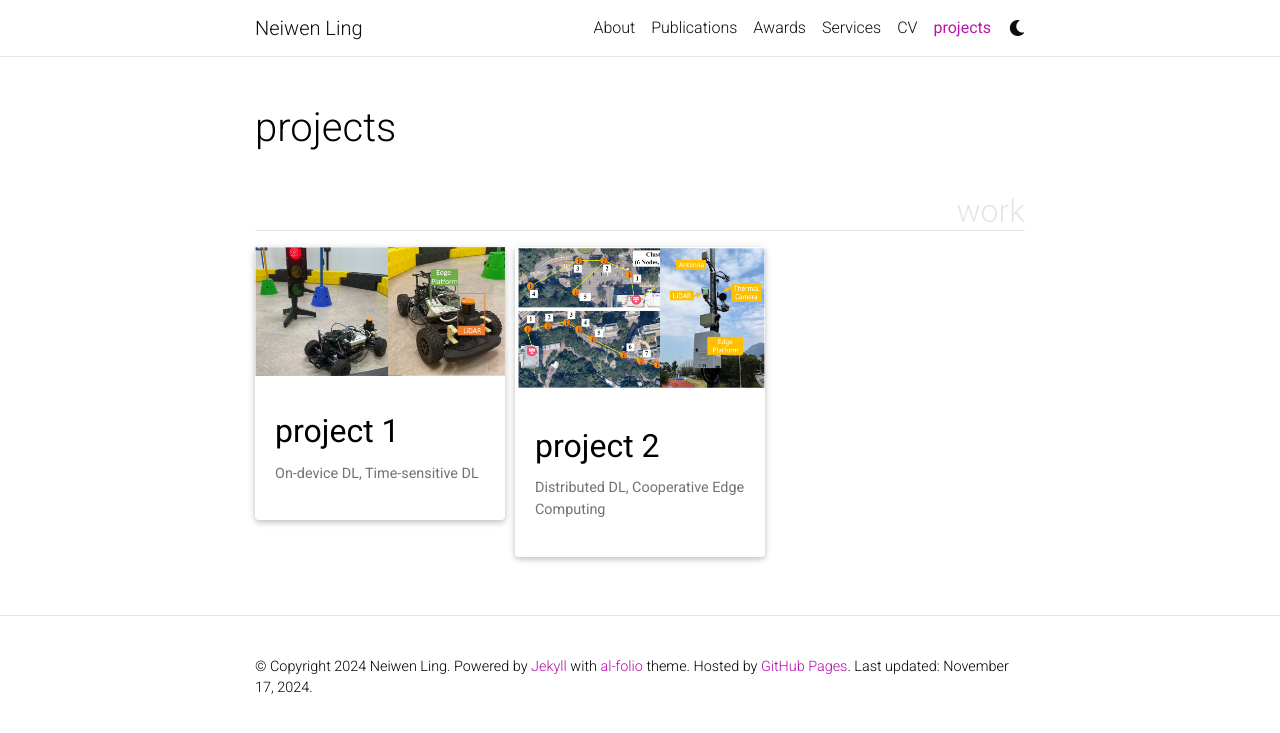
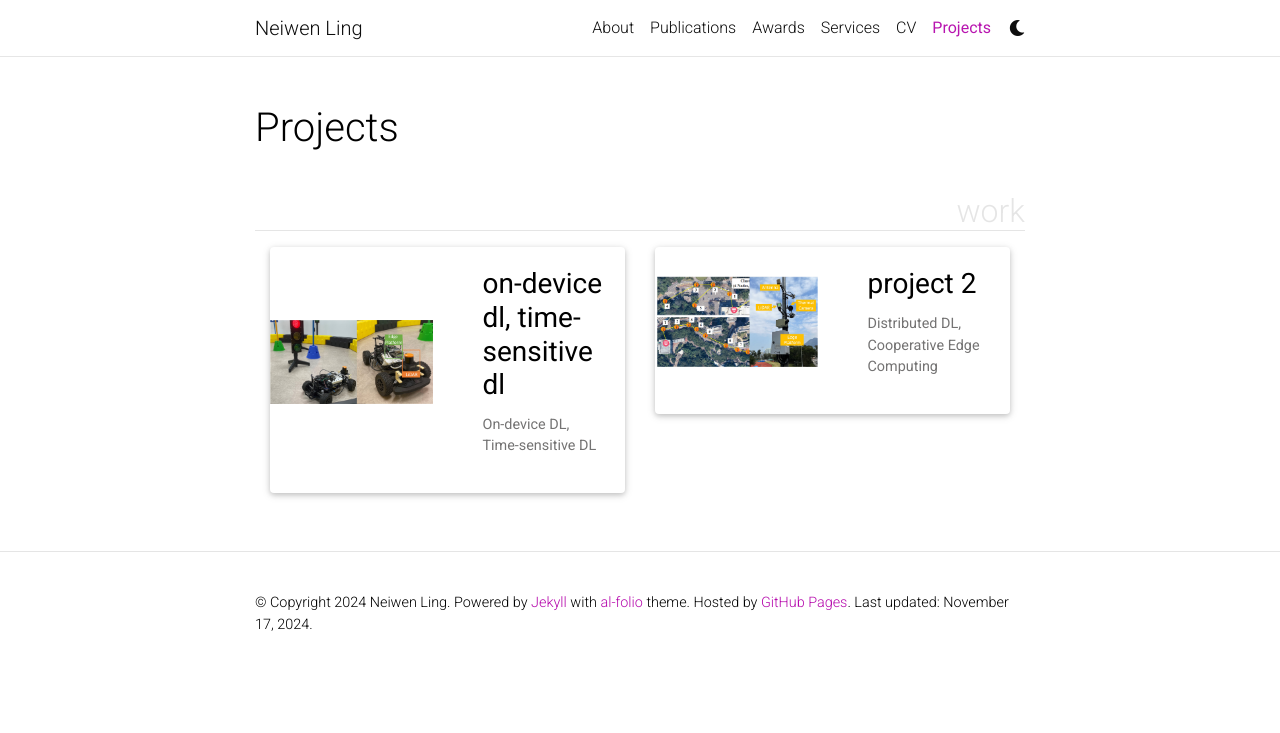
Before and after one commit to Neawhen/neiwen.github.io, a Jekyll site: the page built from _pages/projects.md, in a window 1280 px wide. Shown: the top 733 px of the page. Built offline with Jekyll 4.4.1, drawn with Linux system fonts in a browser that asks for light colours; full-size pictures stand in for the smaller copies a plugin makes; comment, search, counter and statistics services are not loaded; a style sheet for code colours, icons or effects is not loaded.

Commit message:
update project

```diff
--- a/_pages/projects.md
+++ b/_pages/projects.md
@@ -40,7 +40,7 @@
   <!-- Generate cards for each project -->
   {% if page.horizontal -%}
   <div class="container">
-    <div class="row row-cols-2">
+    <div class="row row-cols-1">
     {%- for project in sorted_projects -%}
       {% include projects_horizontal.html %}
     {%- endfor %}
--- a/_projects/1_project.md
+++ b/_projects/1_project.md
@@ -1,6 +1,6 @@
 ---
 layout: page
-title: project 1
+title: On-device DL, Time-sensitive DL
 description: On-device DL, Time-sensitive DL
 img: assets/img/car.jpg
 importance: 1
```
Also changed, not shown: other parts of _pages/projects.md (+2 -2 lines).
